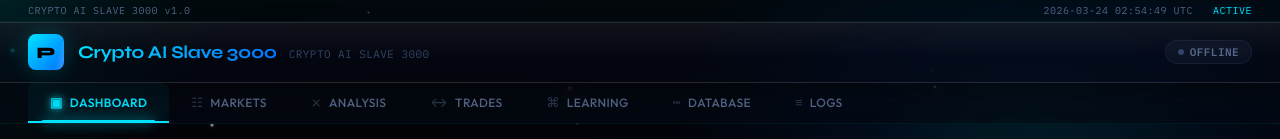
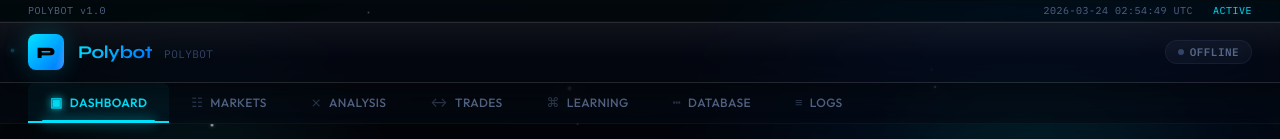
Before and after one commit to andrewfo/polybot, a React (Vite) app in the folder frontend/: page / in a window 1280 px wide. Shown: the top 139 px of the page. Built offline with nearby package versions, Linux system fonts and the light colour scheme; no server answers.

Commit message:
Rename bot to Polybot in UI and API title

```diff
--- a/frontend/index.html
+++ b/frontend/index.html
@@ -3,7 +3,7 @@
   <head>
     <meta charset="UTF-8" />
     <meta name="viewport" content="width=device-width, initial-scale=1.0" />
-    <title>Crypto AI Slave 3000</title>
+    <title>Polybot</title>
     <link rel="icon" type="image/png" href="/favicon.png" />
     <link rel="preconnect" href="https://fonts.googleapis.com">
     <link rel="preconnect" href="https://fonts.gstatic.com" crossorigin>
--- a/frontend/src/App.tsx
+++ b/frontend/src/App.tsx
@@ -213,7 +213,7 @@ function TickerBar() {
       color: colors.textMuted,
       letterSpacing: '0.05em',
     }}>
-      <span>CRYPTO AI SLAVE 3000 v1.0</span>
+      <span>POLYBOT v1.0</span>
       <div style={{ display: 'flex', gap: 20, alignItems: 'center' }}>
         <span>{time.toISOString().slice(0, 19).replace('T', ' ')} UTC</span>
         <span style={{ color: colors.accent, animation: 'textGlow 3s ease-in-out infinite' }}>ACTIVE</span>
@@ -286,13 +286,13 @@ export default function App() {
                 WebkitBackgroundClip: 'text',
                 WebkitTextFillColor: 'transparent',
               }}>
-                Crypto AI Slave 3000
+                Polybot
               </span>
               <span style={{
                 color: colors.textDim, fontSize: 11, marginLeft: 12,
                 fontFamily: fonts.mono, letterSpacing: '0.04em',
               }}>
-                CRYPTO AI SLAVE 3000
+                POLYBOT
               </span>
             </div>
           </div>
```
Also changed, not shown: 1 other file (tests, documents, lock files or other folders).
